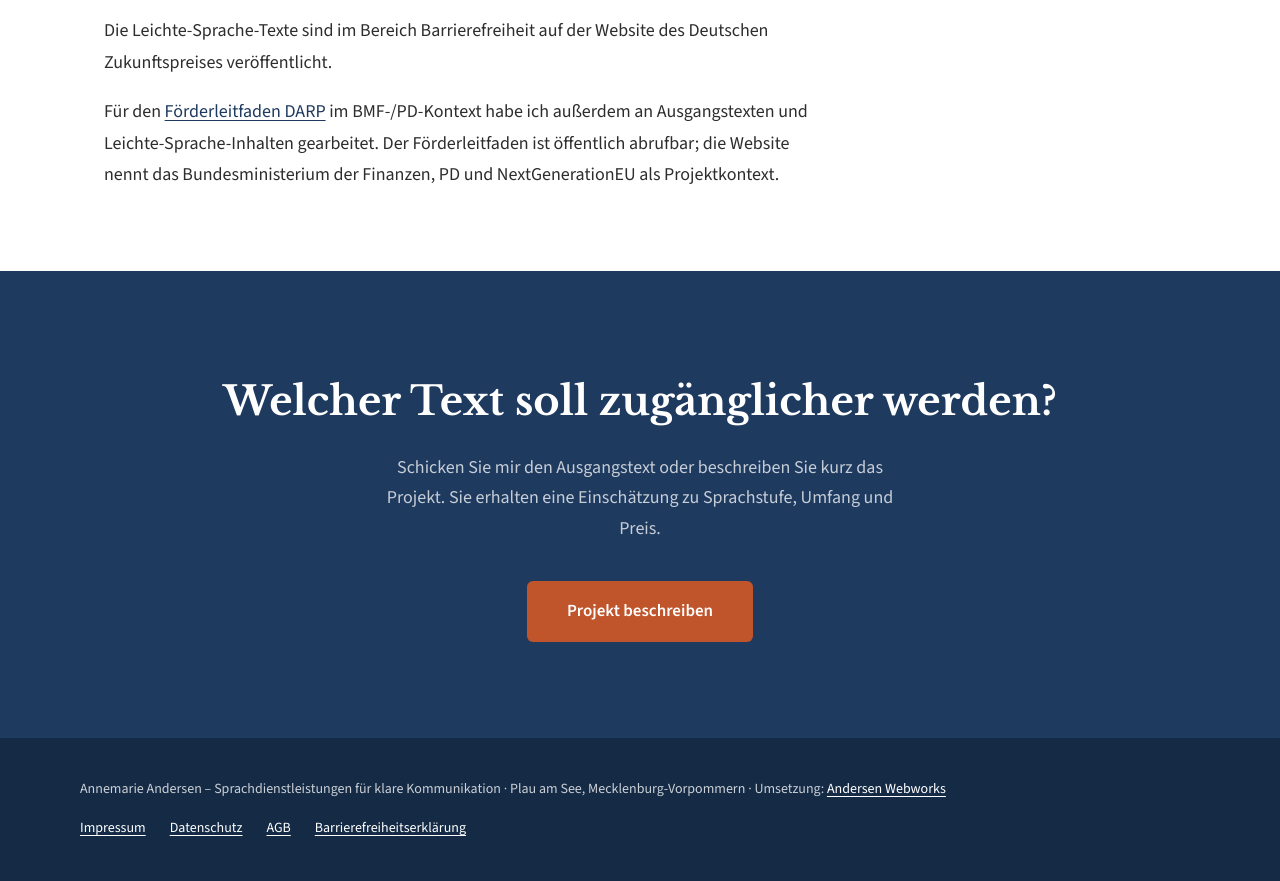
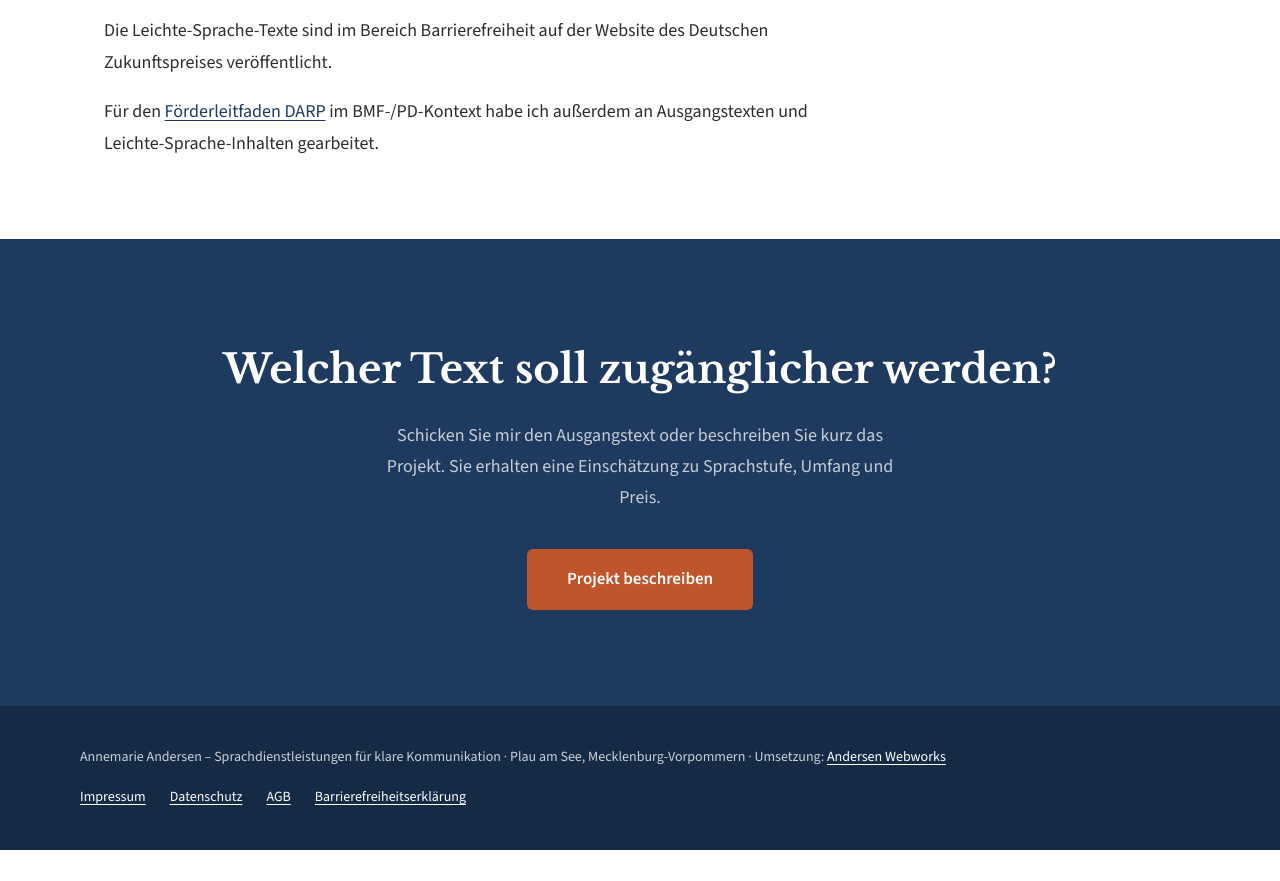
Before and after one commit to AndersenWebworks/annemarie-andersen.de, a website: page barrierefreiheit/index.html in a window 1280 px wide. Shown: the part 2810-3691 px from the top of the page. After the commit the page ends 3660 px from the top, so only its background shows below. Drawn offline with Linux system fonts and the light colour scheme.

Commit message:
Förderleitfaden-Referenz präzisieren

```diff
--- a/barrierefreiheit/index.html
+++ b/barrierefreiheit/index.html
@@ -216,7 +216,7 @@
           <h3>Referenzen: Deutscher Zukunftspreis und Förderleitfaden</h3>
           <p>Für den <a href="https://www.deutscher-zukunftspreis.de/de/barrierefreiheit/leichte-sprache/intro" target="_blank" rel="noopener">Deutschen Zukunftspreis</a> habe ich das Geleitwort von Frank-Walter Steinmeier und die Texte der nominierten Teams der Jahrgänge 2024 und 2025 in Leichte Sprache übertragen.</p>
           <p>Die Leichte-Sprache-Texte sind im Bereich Barrierefreiheit auf der Website des Deutschen Zukunftspreises veröffentlicht.</p>
-          <p>Für den <a href="https://www.foerderleitfaden.bund.de/DE/Startseite/startseite_node.html" target="_blank" rel="noopener">Förderleitfaden DARP</a> im BMF-/PD-Kontext habe ich außerdem an Ausgangstexten und Leichte-Sprache-Inhalten gearbeitet. Der Förderleitfaden ist öffentlich abrufbar; die Website nennt das Bundesministerium der Finanzen, PD und NextGenerationEU als Projektkontext.</p>
+          <p>Für den <a href="https://www.foerderleitfaden.bund.de/DE/Startseite/startseite_node.html" target="_blank" rel="noopener">Förderleitfaden DARP</a> im BMF-/PD-Kontext habe ich außerdem an Ausgangstexten und Leichte-Sprache-Inhalten gearbeitet.</p>
         </div>
       </div>
     </section>
```
